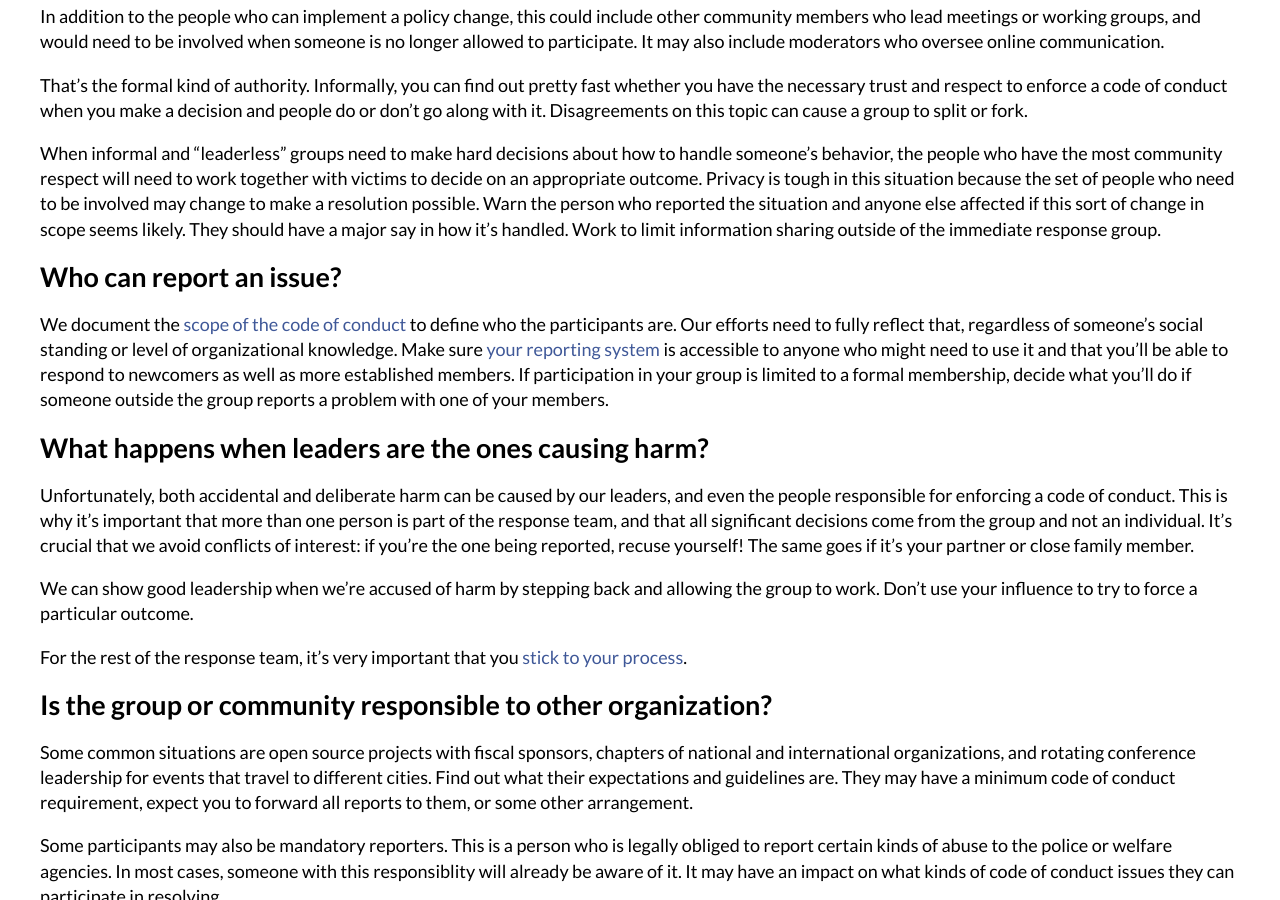
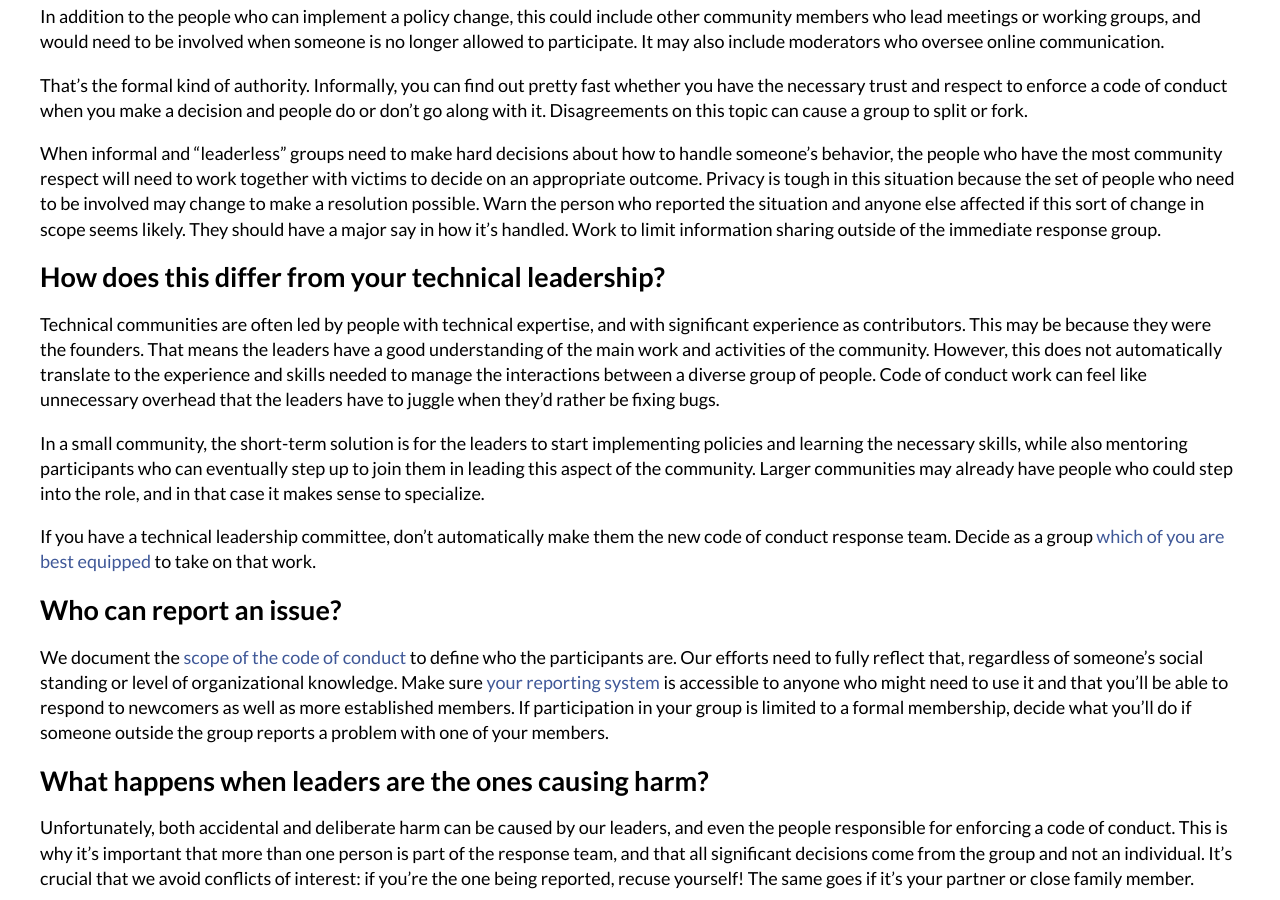
Before and after one commit to safetyfirstpdx/safetyfirstpdx.github.io, a Jekyll site: the page built from resources/governance.md, in a window 1280 px wide and 900 px high, scrolled down 974 px. Built offline with Jekyll 4.4.1, drawn with Linux system fonts in a browser that asks for light colours; nearby versions of some CDN libraries.

Commit message:
Adding a section on how technical leadership differs from being a code of conduct responder.

```diff
--- a/resources/governance.md
+++ b/resources/governance.md
@@ -27,6 +27,14 @@ That's the formal kind of authority. Informally, you can find out pretty fast wh
 
 When informal and "leaderless" groups need to make hard decisions about how to handle someone's behavior, the people who have the most community respect will need to work together with victims to decide on an appropriate outcome. Privacy is tough in this situation because the set of people who need to be involved may change to make a resolution possible. Warn the person who reported the situation and anyone else affected if this sort of change in scope seems likely. They should have a major say in how it's handled. Work to limit information sharing outside of the immediate response group.
 
+## How does this differ from your technical leadership?
+
+Technical communities are often led by people with technical expertise, and with significant experience as contributors. This may be because they were the founders. That means the leaders have a good understanding of the main work and activities of the community. However, this does not automatically translate to the experience and skills needed to manage the interactions between a diverse group of people. Code of conduct work can feel like unnecessary overhead that the leaders have to juggle when they'd rather be fixing bugs.
+
+In a small community, the short-term solution is for the leaders to start implementing policies and learning the necessary skills, while also mentoring participants who can eventually step up to join them in leading this aspect of the community. Larger communities may already have people who could step into the role, and in that case it makes sense to specialize.
+
+If you have a technical leadership committee, don't automatically make them the new code of conduct response team. Decide as a group [which of you are best equipped](resources/incident_response.html) to take on that work.
+
 ## Who can report an issue?
 
 We document the [scope of the code of conduct](resources/code_of_conduct.html) to define who the participants are. Our efforts need to fully reflect that, regardless of someone's social standing or level of organizational knowledge. Make sure [your reporting system](resources/reporting.html) is accessible to anyone who might need to use it and that you'll be able to respond to newcomers as well as more established members. If participation in your group is limited to a formal membership, decide what you'll do if someone outside the group reports a problem with one of your members.
```
